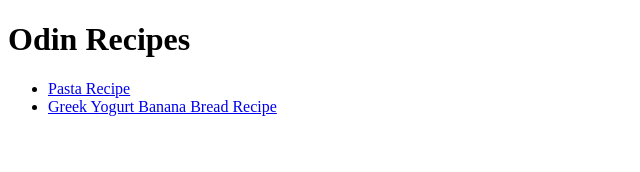
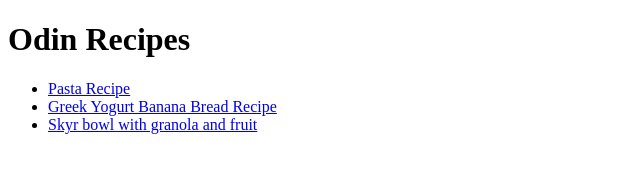
Before and after one commit to TomKarg/odin-recipes, a plain HTML site: page index.html in a window 1280 px wide. Shown: the whole page, without its empty margins (0-640 px from the left). Drawn offline with Linux system fonts and the light colour scheme.

Commit message:
add navigation to all reciped

```diff
--- a/index.html
+++ b/index.html
@@ -10,7 +10,7 @@
         <ul>
             <li><a href="./recipes/pasta.html">Pasta Recipe</a></li>
             <li><a href="./recipes/bananabread.html">Greek Yogurt Banana Bread Recipe</a></li>
-
+            <li><a href="./recipes/skyrbowl.html">Skyr bowl with granola and fruit</a></li>
         </ul>
 
     </body>
```
